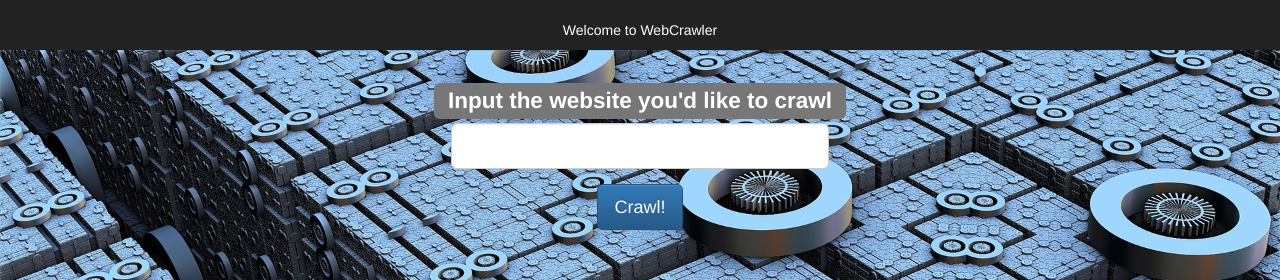
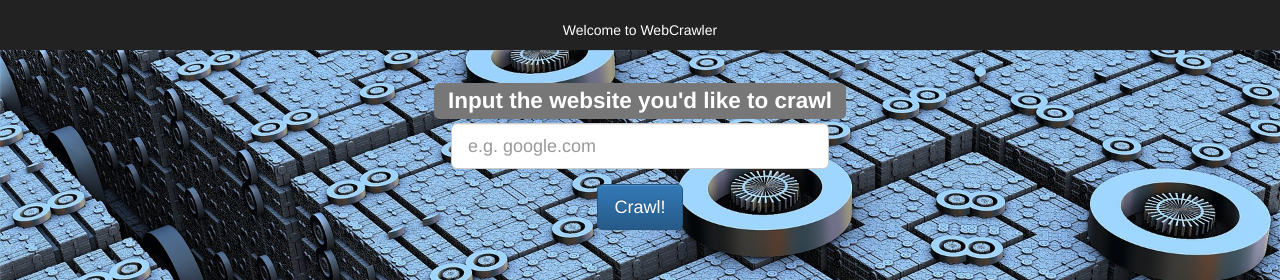
Before and after one commit to mendelB/react-web-crawler, a React (Create React App) app: page / in a window 1280 px wide. Shown: the top 280 px of the page. Built offline with nearby package versions, Linux system fonts and the light colour scheme.

Commit message:
add basic state/event handling

```diff
--- a/src/components/MainForm.js
+++ b/src/components/MainForm.js
@@ -7,8 +7,23 @@ class MainForm extends React.Component {
 		this.state = {
 			value: ''
 		}
+		this.handleChange = this.handleChange.bind(this);
+		this.getValidationState = this.getValidationState.bind(this);
+		this.handleSubmit = this.handleSubmit.bind(this);
 	}
 
+	handleChange(e) {
+		this.setState({value: e.target.value})
+	}
+
+	getValidationState() {
+	    if (this.state.value.length > 0 ) return 'error';
+  	}
+
+  	handleSubmit(e) {
+  		e.preventDefault();
+  		console.log(this.state.value);
+  	}
 
 	render() {
 		return (
@@ -17,12 +32,20 @@ class MainForm extends React.Component {
 					<h2><Label>Input the website you'd like to crawl</Label></h2>
 				</div>
 				<div className="Input">
-					<FormGroup bsSize="large">
-						<FormControl type="text" />
-					</FormGroup>
-					<Button bsSize="large" bsStyle="primary" type="submit">
-						Crawl!
-					</Button>
+					<form onSubmit={this.handleSubmit}>
+						<FormGroup bsSize="large" validationState={this.getValidationState()}>
+							<FormControl
+								type="text"
+								value={this.state.value}
+								placeholder="e.g. google.com"
+								onChange={this.handleChange} />
+							<FormControl.Feedback />
+
+						</FormGroup>
+						<Button bsSize="large" bsStyle="primary" type="submit" onClick={this.handleSubmit}>
+							Crawl!
+						</Button>
+					</form>
 				</div>
 			</div>
 		)
```
